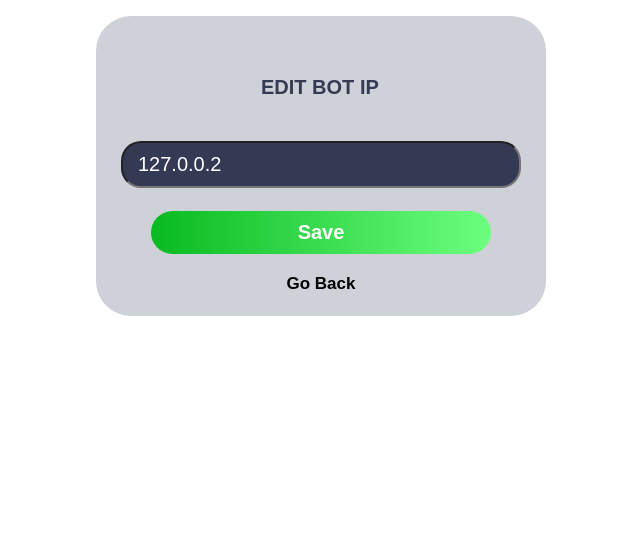
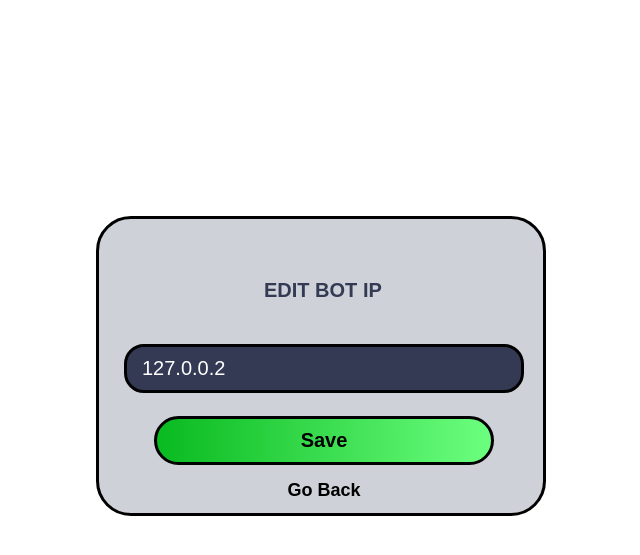
Before and after one commit to leathumbiran02/GreenTechResolutions, a PHP site: page /manage_bot_ip.php in a window 1280 px wide. Shown: the part 84-639 px from the top of the page, without its empty margins (319-959 px from the left). Run offline with PHP 8.4, Linux system fonts and the light colour scheme; a user stored in the database is signed in; data comes from the database, SQL or seed files in the repository.

Commit message:
Adjusted Styling

```diff
--- a/greentech_resolutions/contact_us.php
+++ b/greentech_resolutions/contact_us.php
@@ -26,6 +26,7 @@
                 include 'menu.php';
             ?>
         </header>
+        <div class="spacing" style="height:50px;"></div>
         <div class="form_page"> <!-- The body of the page: -->
             <div class="center-text">
                 <h1 class="contact-us-toggle_register_login_btn">Contact Us:</h1>
@@ -50,6 +51,7 @@
                 </form>
             </div>
             <footer> <!-- Have a notice appear at the bottom of the page: -->
+                <div class="spacing" style="height:200px;"></div>
                 <div class="center-text">
                     <br><p><i>Notice: All requests will be handled during working hours (8am-5pm) from Monday to Friday.</i></p>
                 </div>
--- a/greentech_resolutions/login_register.php
+++ b/greentech_resolutions/login_register.php
@@ -23,6 +23,7 @@
                 include 'menu.php';
             ?>
         </header>
+        <div class="spacing" style="height:200px;"></div>
         <div class="form_page"> <!-- The body of the page: -->
             <div class="form-box"> <!-- The login and register form: -->
                 <div class="register_login_btn_box"> <!-- The buttons that switches between both the login and register form: -->
@@ -60,6 +61,7 @@
                 </form>
             </div>
             <footer> <!-- Have a terms and conditions appear at the bottom of the page: -->
+                <div class="spacing" style="height:120px;"></div>
                 <div class="center-text">
                     <br><p><i>Terms & Conditions: By creating an account you agree to share your full name, email address, and Bot IP with GreenTech Resolutions.</i></p>
                 </div>
--- a/greentech_resolutions/manage_bot_ip.php
+++ b/greentech_resolutions/manage_bot_ip.php
@@ -88,7 +88,15 @@
                 margin: 35px 130px;
             }
             .contact-us-form-box{
-                height: 300px
+                height: 300px;
+                border: 3px solid black;
+            }
+            .contact-us-login_input_group input{
+                border: 3px solid black;
+            }
+            .contact-us-submit_btn{
+                color: black;
+                border: 3px solid black;
             }
         </style>
     </head>
@@ -99,6 +107,7 @@
                 include 'menu.php';
             ?>
         </header>
+        <div class="spacing" style="height:200px;"></div>
         <div class="form_page"> <!-- The body of the page: -->
             <div class="contact-us-form-box">
                 <div class="contact-us-register_login_btn_box">
--- a/greentech_resolutions/style.css
+++ b/greentech_resolutions/style.css
@@ -150,6 +150,7 @@ header label{
     border-radius: 35px;
     padding: 5px;
     overflow: hidden;
+    border: 3px solid black;
 }
 
 .register_login_btn_box{
@@ -177,11 +178,12 @@ header label{
     top:0;
     left: 0;
     position: absolute;
-    width: 150px;
+    width: 140px;
     height: 100%;
     background: linear-gradient(to right, #09BA20, #6cff7f);
     border-radius: 30px;
     transition: .5s;
+    border: 3px solid black;
 }
 
 .login_input_group{
@@ -204,6 +206,7 @@ header label{
     outline: none;
     background-color: #343A54;
     color: #ffffff;
+    border: 3px solid black;
 }
 
 .submit_btn{
@@ -213,12 +216,13 @@ header label{
     display: block;
     margin: auto;
     background: linear-gradient(to right, #09BA20, #6cff7f);
-    color: #ffffff;
+    color: #000000;
     font-weight: bolder;
     font-size: 20px;
     border: 0;
     outline: none;
     border-radius: 30px;
+    border: 3px solid black;
 }
 
 .check_box{
@@ -248,7 +252,7 @@ header label{
 .user-info{
     width: 80%;
     background-color: #343A54;
-    border: 5px solid #CED1D8;
+    border: 3px solid #000000;
     border-radius: 30px;
     margin: 0 auto;
     display: flex;
@@ -282,6 +286,7 @@ th,td{
     border-radius: 35px;
     padding: 5px;
     overflow: hidden;
+    border: 3px solid black;
 }
 .chat-page-register_login_btn_box{
     width: 260px;
@@ -330,6 +335,7 @@ th,td{
     outline: none;
     background-color: #343A54;
     color: #ffffff;
+    border: 3px solid black;
 }
 .chat-page-submit_btn{
     width: 85%;
@@ -355,6 +361,7 @@ th,td{
     border-radius: 35px;
     padding: 5px;
     overflow: hidden;
+    border: 3px solid black;
 }
 .contact-us-register_login_btn_box{
     width: 260px;
@@ -403,6 +410,7 @@ th,td{
     outline: none;
     background-color: #343A54;
     color: #ffffff;
+    border: 3px solid black;
 }
 .contact-us-submit_btn{
     width: 85%;
@@ -411,18 +419,19 @@ th,td{
     display: block;
     margin: 0 50px;
     background: linear-gradient(to right, #09BA20, #6cff7f);
-    color: #ffffff;
+    color: #000000;
     font-weight: bolder;
     font-size: 20px;
     border: 0;
     outline: none;
     border-radius: 30px;
+    border: 3px solid black;
 }
 
 .back-button{
     color: #000000;
-    font-size: 17px;
-    bottom:-20px;
+    font-size: 18px;
+    bottom:-15px;
     margin-left:40px;
     position: relative;
     font-weight: bolder;
@@ -463,6 +472,7 @@ th,td{
     margin-top:0;
     margin-bottom:10px;
     color: #ffffff;
+    font-size: 20px;
 }
 
 .product-price-discount{
```
Also changed, not shown: greentech_resolutions/account.php (+10 -2 lines), greentech_resolutions/chat.php (+7 -0 lines).
